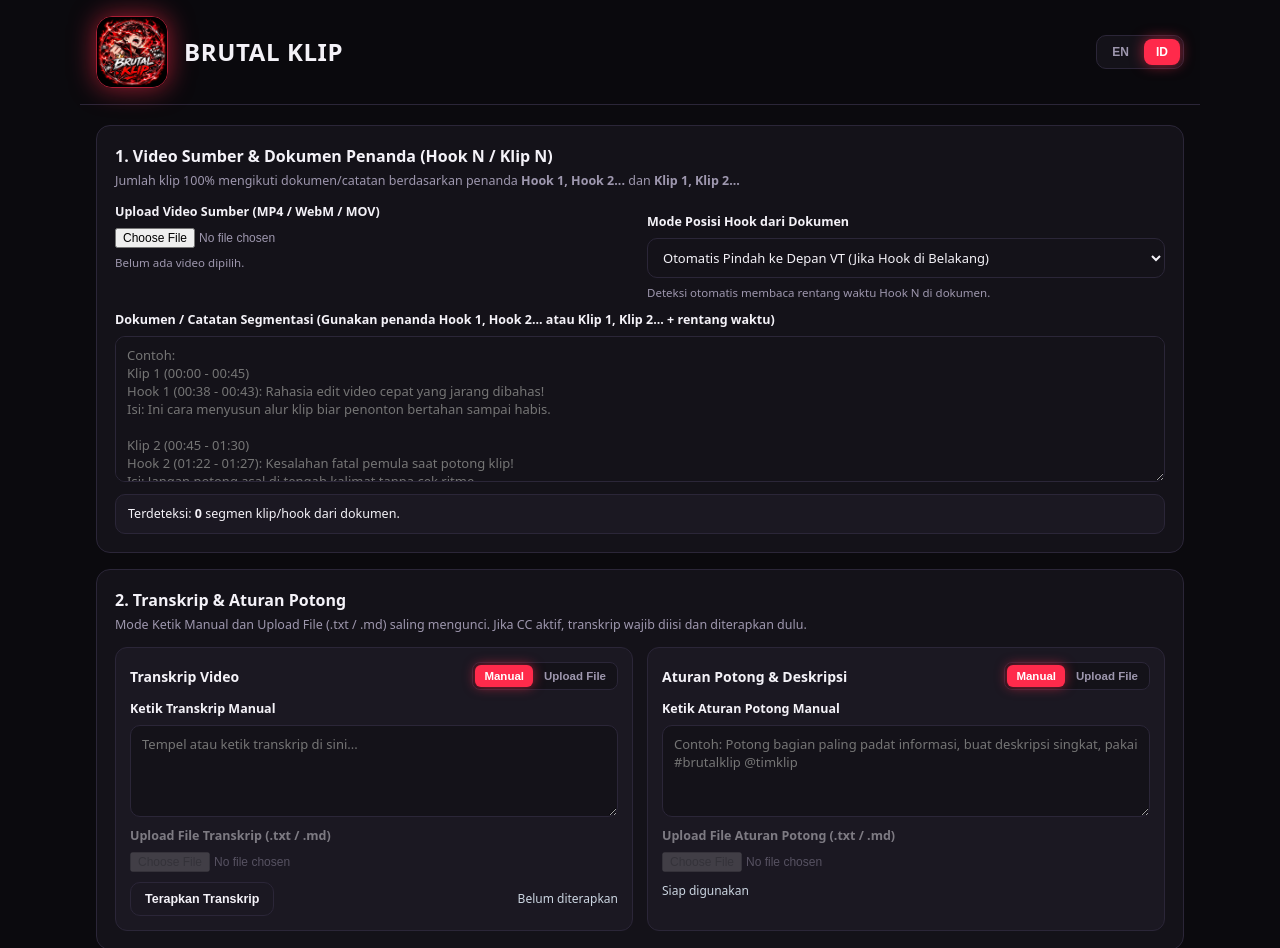
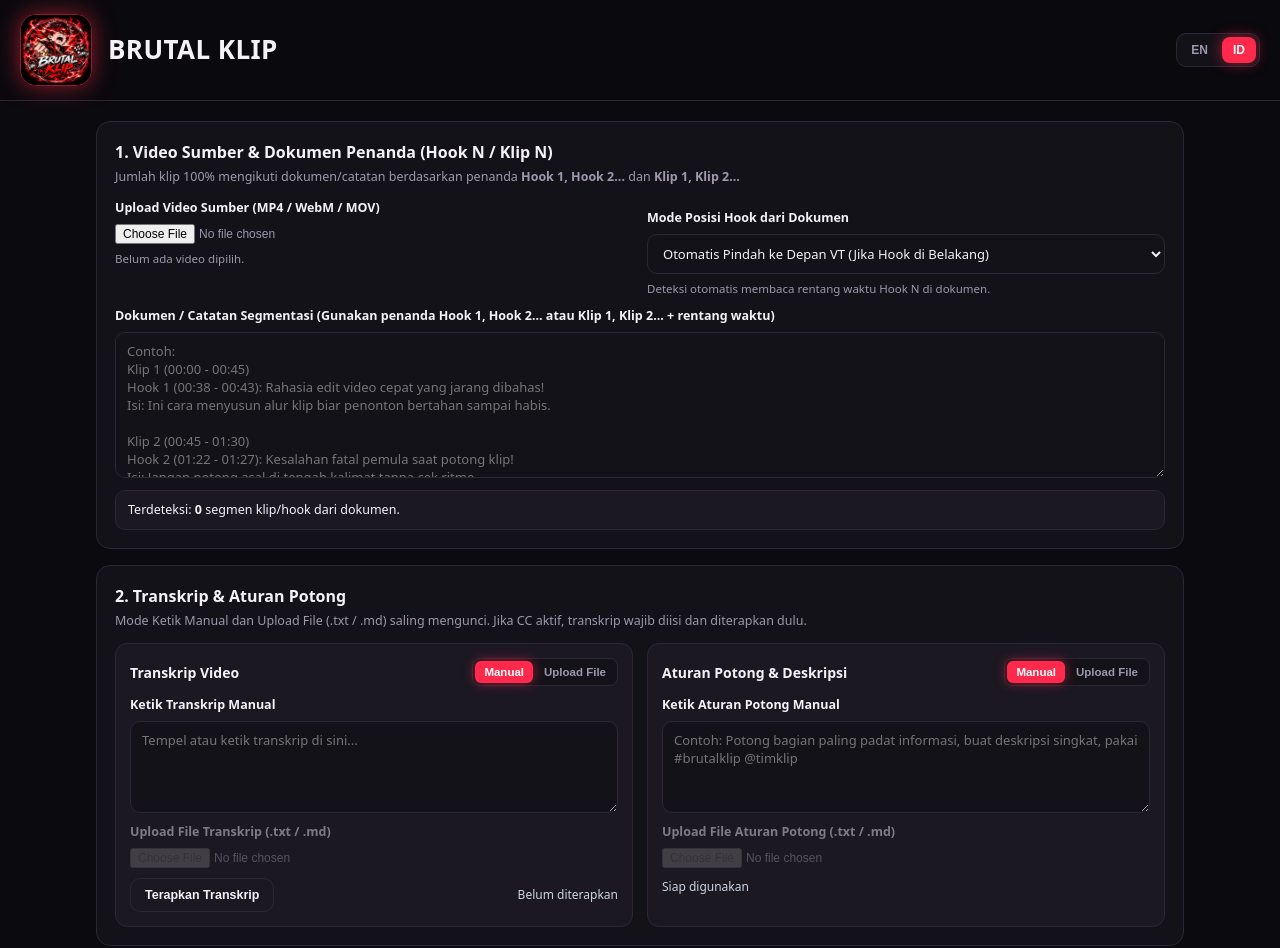
Before and after one commit to wicaksonosatria885-spec/Brutal_Klip, a website: page www/index.html in a window 1280 px wide. Shown: the top 948 px of the page. Drawn offline with nearby package versions, Linux system fonts and the light colour scheme.

Commit message:
Refine styles for header and brand elements

```diff
--- a/www/style.css
+++ b/www/style.css
@@ -7,7 +7,7 @@
   --muted: #9e97ae;
   --accent: #ff2a4b;
   --accent-hover: #ff4563;
-  --accent-glow: rgba(255, 42, 75, 0.6);
+  --accent-glow: rgba(255, 42, 75, 0.55);
   --danger: #ef4444;
   --danger-glow: rgba(239, 68, 68, 0.5);
   --radius: 14px;
@@ -40,13 +40,12 @@ body {
   position: sticky;
   top: 0;
   z-index: 30;
-  max-width: 1120px;
-  margin: 0 auto;
   display: flex;
+  flex-wrap: wrap;
   align-items: center;
   justify-content: space-between;
-  gap: 16px;
-  padding: 16px 16px;
+  gap: 14px;
+  padding: 14px 20px;
   background: rgba(11, 10, 14, 0.92);
   backdrop-filter: blur(12px);
   border-bottom: 1px solid var(--border);
@@ -63,16 +62,22 @@ body {
   height: 72px;
   border-radius: 16px;
   object-fit: cover;
-  border: 1.5px solid rgba(255, 42, 75, 0.65);
-  box-shadow: 0 0 26px var(--accent-glow);
+  border: 1px solid rgba(255, 42, 75, 0.55);
+  box-shadow: 0 0 22px var(--accent-glow);
 }
 
 .brand-title {
   margin: 0;
-  font-size: 24px;
+  font-size: 26px;
   font-weight: 900;
-  letter-spacing: 0.6px;
+  letter-spacing: 0.4px;
   line-height: 1.15;
+}
+
+.header-right {
+  display: flex;
+  align-items: center;
+  gap: 10px;
 }
 
 .lang-switch {
@@ -88,9 +93,9 @@ body {
   border: 0;
   background: transparent;
   color: var(--muted);
-  font-weight: 700;
+  font-weight: 800;
   font-size: 12px;
-  padding: 6px 12px;
+  padding: 6px 11px;
   border-radius: 8px;
   cursor: pointer;
   transition: transform 0.14s ease, box-shadow 0.18s ease, background-color 0.18s ease, color 0.18s ease;
@@ -621,11 +626,11 @@ button:disabled {
   }
 
   .brand-logo {
-    width: 58px;
-    height: 58px;
+    width: 56px;
+    height: 56px;
   }
 
   .brand-title {
-    font-size: 20px;
+    font-size: 21px;
   }
 }
```
